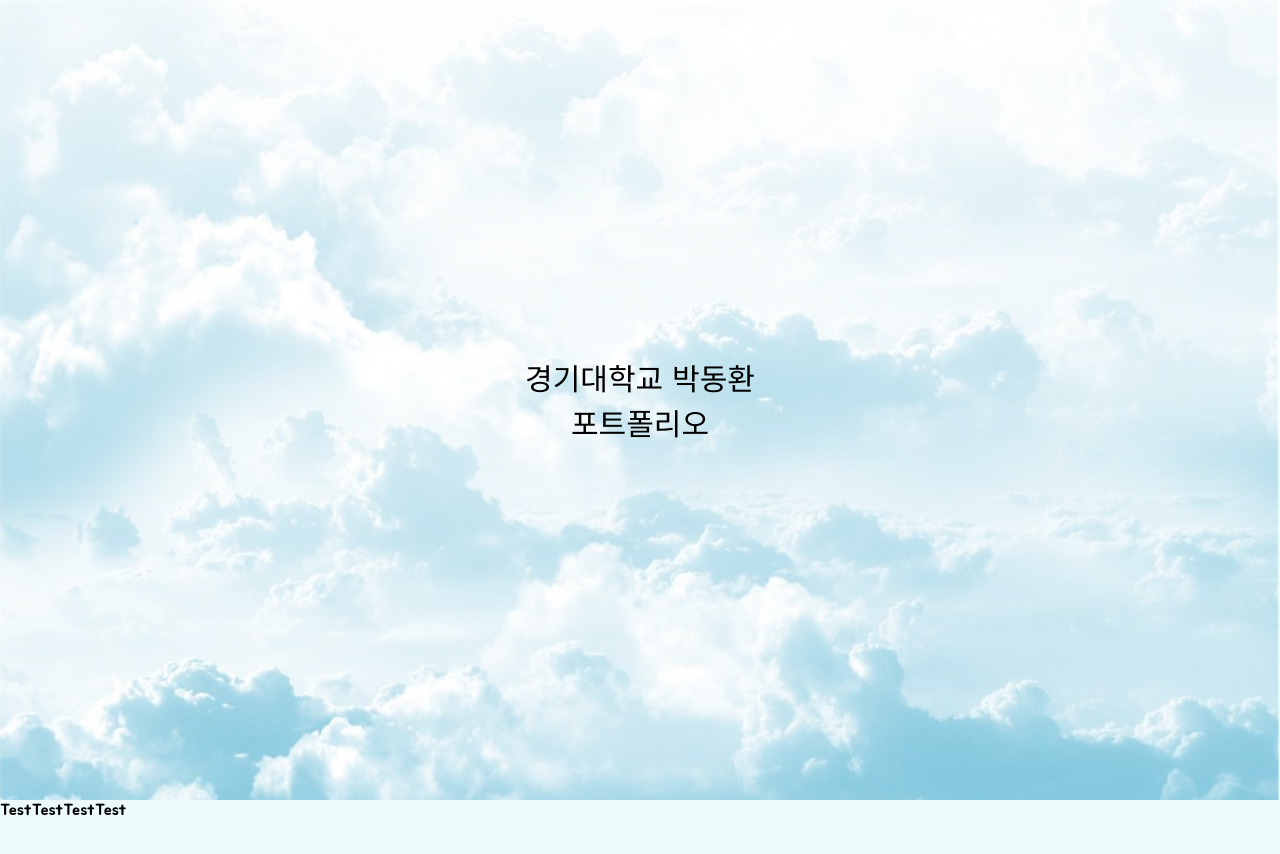
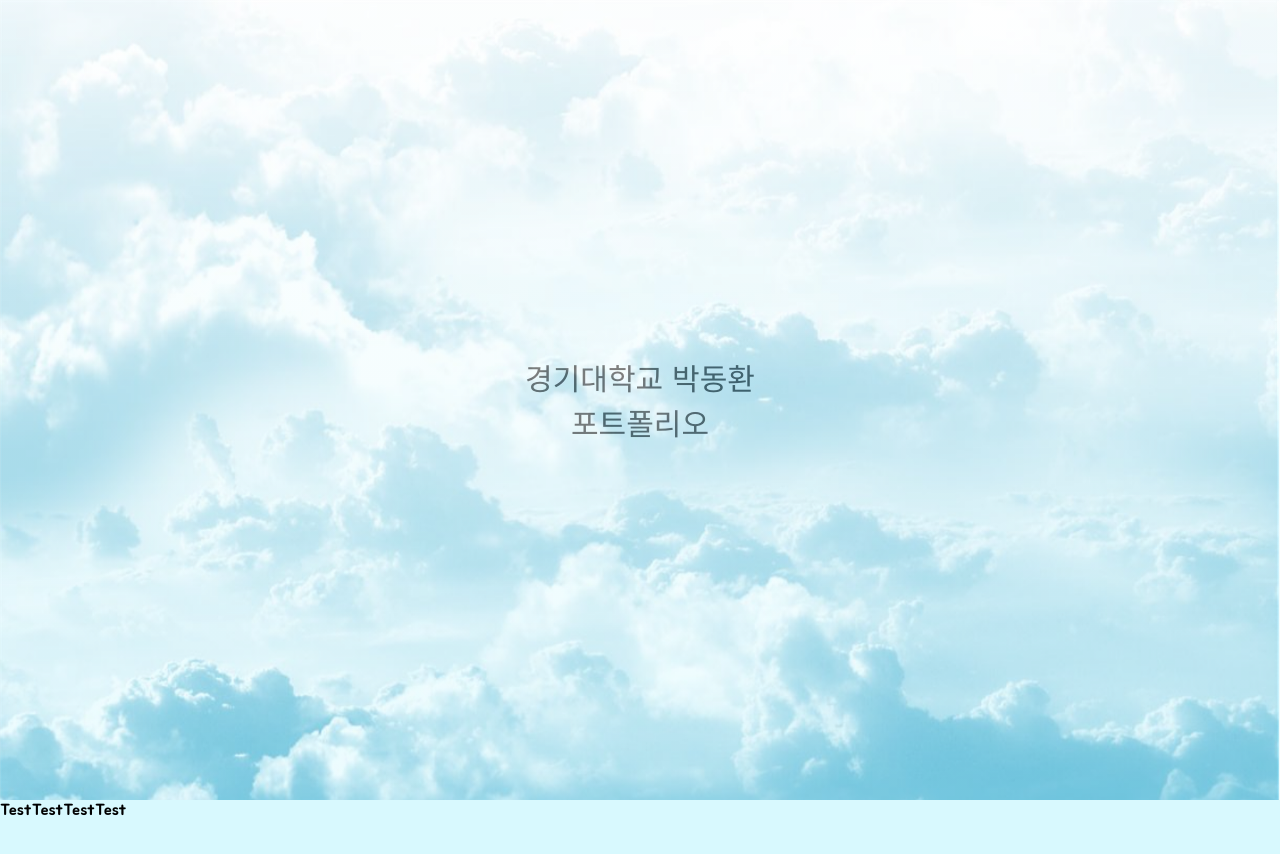
Before and after one commit to ParkDH0809/Web_Project, a plain HTML site: page index.html in a window 1280 px wide. Drawn offline with Linux system fonts and the light colour scheme.

Commit message:
modified background

```diff
--- a/index.html
+++ b/index.html
@@ -19,16 +19,15 @@
 
 </head>
 <body>
+    <img class="background-picture" src="assets/img/header-cloud.png" alt="배경 구름 이미지">
     <!-- header -->
     <header>
         <div class="header-div">
-            <img class="header-background" src="assets/img/header-cloud.png" alt="헤더 구름 이미지">
             <div class="header-text">
                 경기대학교 박동환<br>포트폴리오
             </div>
         </div>
     </header>
-
     <!--Navigation-->
     <nav class="nav">
     </nav>
@@ -37,12 +36,7 @@
         <div class="main">
             TestTestTestTest
         </div>
-
     </main>
-    <footer>
-
-    </footer>
-
     <script type="text/javascript" src="JS/javascript.js"></script>
 </body>
 </html>
--- a/style/style.css
+++ b/style/style.css
@@ -1,45 +1,52 @@
 :root {
-    --div-main-color : #edfafc;
+    --div-main-color : #d8f9fe;
 }
 
 body {
     font-family: 'Jua', sans-serif;
     overflow-x: hidden;
+
+    /*full screen*/
     margin: 0;
     padding: 0;
 }
 
-.rounded-circle {
-    border-radius: 50%;
+/*background : cloud*/
+.background-picture {
+    position: fixed;
+    width: 100%;
+    height: 100vh;
+    z-index: -1000;
 }
-
 
 /*header*/
 .header-div {
+    /*size*/
     width: 100vw;
     height: 100vh;
-    z-index: -100;
+
+    /*position setting*/
     display: flex;
     justify-content: center;
     align-items: center;
+
+    /*background*/
+    background: rgb(216,249,254);
+    background: linear-gradient(0deg, rgba(216,249,254,1) 0%, rgba(255,255,255,1) 100%);
+    opacity: 0.5;
+
+    /*for background picture*/
+    z-index: -900;
+}
+.header-text {
+    /*position setting*/
+    font-size: 30px;
+    text-align: center;
+    /*for animation*/
+    opacity: 0;
+    transition: 3s;
 }
 
-.header-background {
-    position: fixed;
-    width: 100%;
-    height: 100%;
-    opacity: 0.5;
-    z-index: -10;
-}
-
-.header-text {
-    font-size: 30px;
-    text-align: center;
-    transition: 3s;
-    opacity: 0;
-}
-
-/*Test*/
 .main {
     background-color: var(--div-main-color);
     height: 1000px;
```
